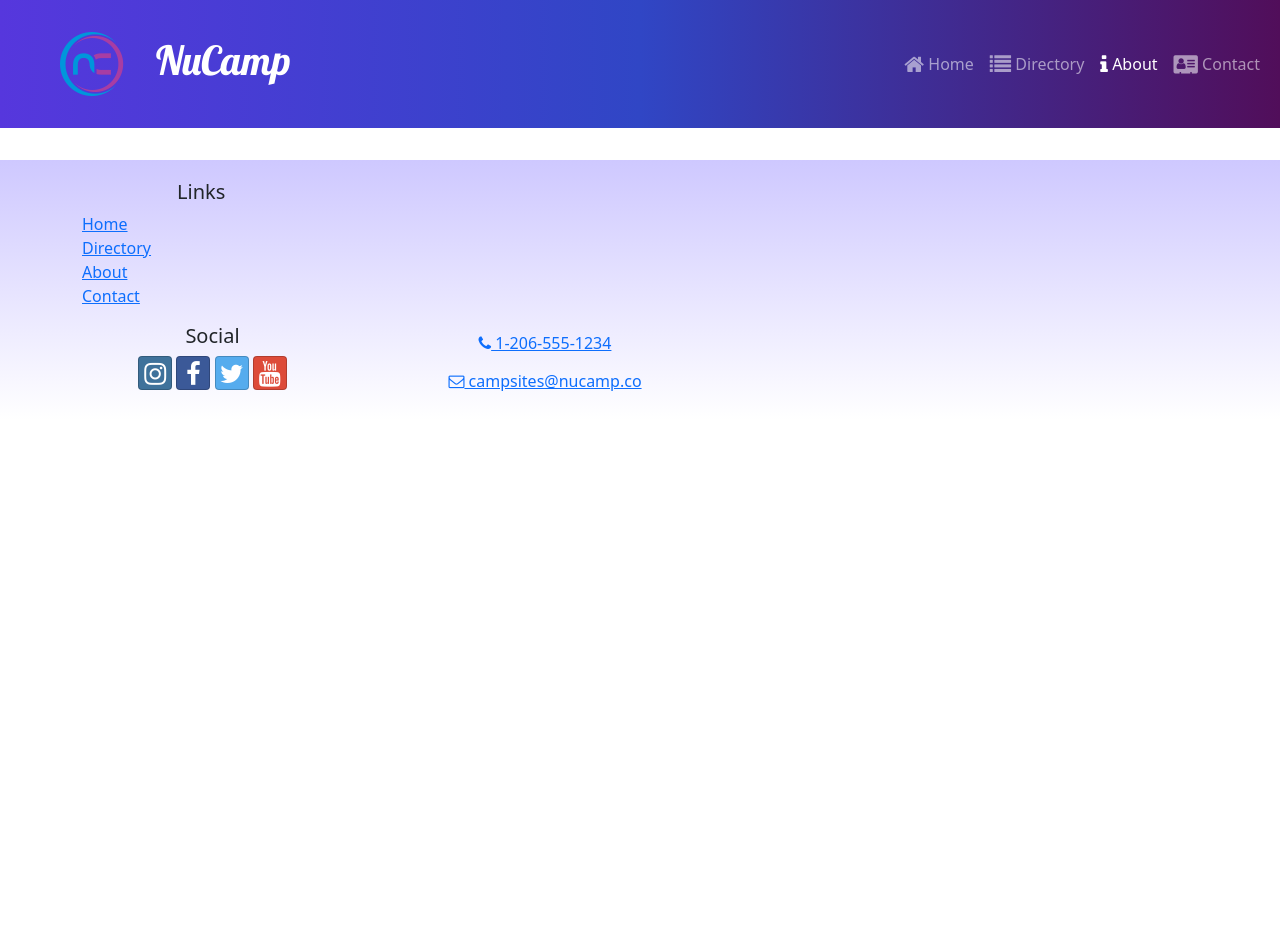
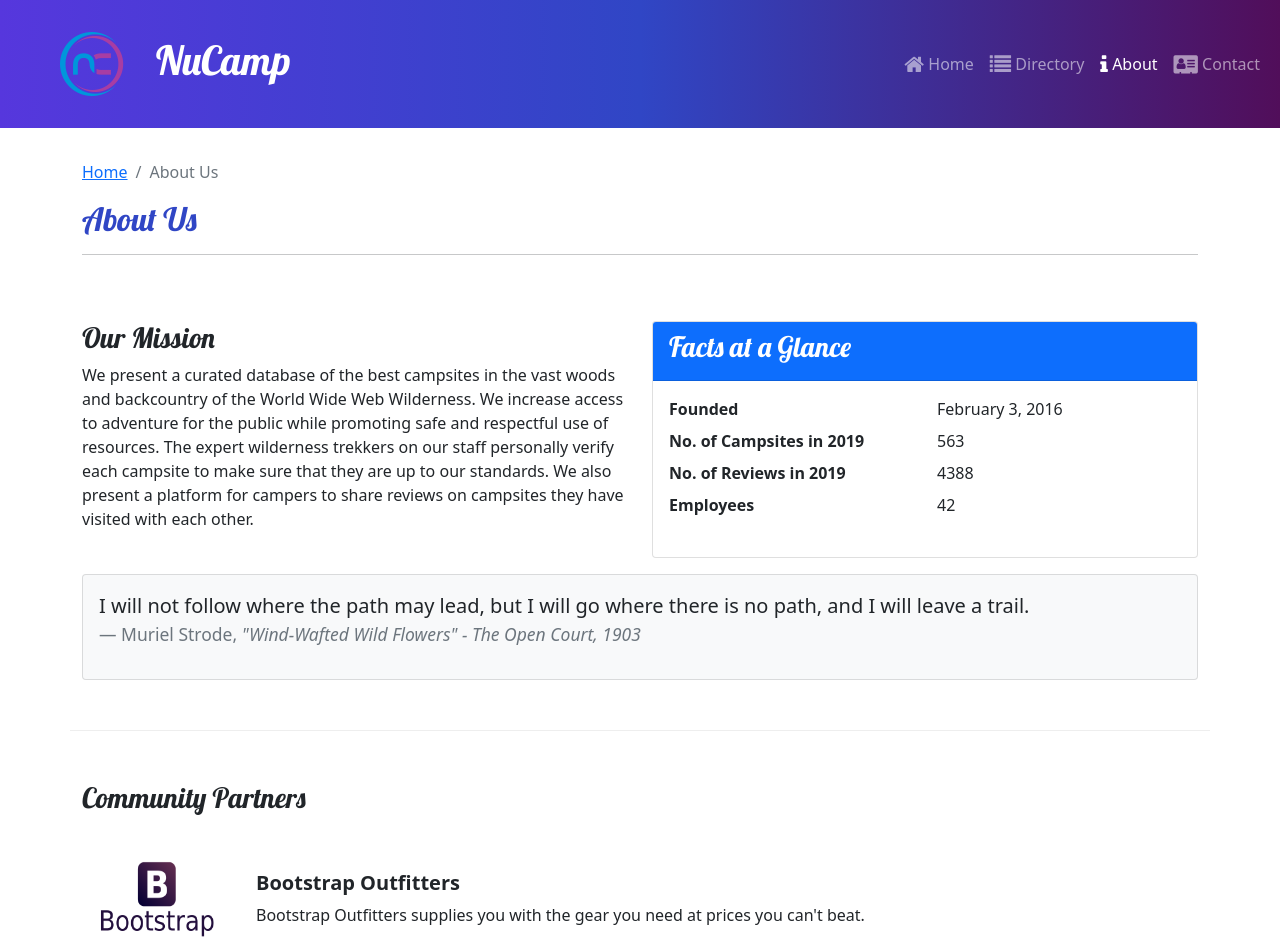
Before and after one commit to sruthiravindra/reactreduxapp1, a React (Create React App) app: page /about in a window 1280 px wide. Shown: the top 952 px of the page. Before the commit the page ends 800 px from the top, so only its background shows below. Built offline with nearby package versions, Linux system fonts and the light colour scheme.

Commit message:
AnimatedDisplayCard

```diff
--- a/src/App.js
+++ b/src/App.js
@@ -1,14 +1,12 @@
 import { Routes, Route } from 'react-router-dom';
 import ContactPage from './pages/ContactPage';
 import HomePage from './pages/HomePage';
-import { Counter } from './features/counter/Counter';
-import CampsiteCard from './features/campsites/CampsiteCard.js';
-import { CAMPSITES } from './app/shared/CAMPSITES';
 import CampsitesDirectoryPage from './pages/CampsitesDirectoryPage';
 import CampsiteDetailPage from './pages/CampsiteDetailPage';
 import Header from './components/Header';
 import Footer from './components/Footer';
 import './App.css';
+import AboutPage from './pages/AboutPage';
 
 function App() {
   return (
@@ -16,6 +14,7 @@
       <Header />
       <Routes>
         <Route path='/' element={<HomePage />}></Route>
+        <Route path='about' element={<AboutPage/>}></Route>
         <Route path='contact' element={<ContactPage/>}></Route>
         <Route path='directory' element={<CampsitesDirectoryPage/>}></Route>
         <Route path='directory/:campsiteId' element={<CampsiteDetailPage/>}></Route>
--- /dev/null
+++ b/src/features/display/AnimatedDisplayCard.js
@@ -0,0 +1,31 @@
+import { Card, CardImg, CardText, CardBody, CardTitle } from "reactstrap";
+import { useState, useEffect } from "react";
+import { useSpring, animated } from "react-spring";
+
+const AnimatedDisplayCard = ({ item }) => {
+    const { image, name, description } = item;
+
+    const [toggle, setToggle] = useState(false);
+    const animatedStyle = useSpring({
+        opacity: toggle ? 1 : 0,
+        transform: toggle ? 'scale(1,1)' : 'scale(1,0)',
+        config: { duration: 500 }
+    })
+
+    useEffect(() => {
+        setToggle(true);
+    }, []);
+    return (
+        <animated.div style={animatedStyle}>
+            <Card>
+                <CardImg src={image} alt={name} />
+                <CardBody>
+                    <CardTitle>{name}</CardTitle>
+                    <CardText>{description}</CardText>
+                </CardBody>
+            </Card>
+        </animated.div>
+    )
+}
+
+export default AnimatedDisplayCard;
--- a/src/features/display/DisplayList.js
+++ b/src/features/display/DisplayList.js
@@ -1,20 +1,24 @@
 import { Col, Row } from "reactstrap";
-import DisplayCard from './DisplayCard';
+//import DisplayCard from './DisplayCard';
 import { selectFeaturdPromotions } from "../promotions/promotionsSlice";
 import { selectFeaturedCampsite } from "../campsites/campsitesSlice";
+import { selectFeaturedPartner } from "../partners/partnersSlice";
+import AnimatedDisplayCard from "./AnimatedDisplayCard";
 
 const DispayList = () => {
-    const items = [selectFeaturdPromotions(), selectFeaturedCampsite()]
-    return(
-            <Row>
-                {items.map((item, idx)=>{
-                    return(
+    const items = [selectFeaturdPromotions(), selectFeaturedCampsite(), selectFeaturedPartner()]
+    return (
+        <Row>
+            {items.map((item, idx) => {
+                return (
+                    item && (
                         <Col md className="m-1" key={idx}>
-                            <DisplayCard item={item}/>
+                            <AnimatedDisplayCard item={item} />
                         </Col>
                     )
-                })}
-            </Row>
+                )
+            })}
+        </Row>
     );
 }
 
--- /dev/null
+++ b/src/features/partners/Partner.js
@@ -0,0 +1,16 @@
+const Partner = ({partner}) => {
+    if(partner){
+        const {image,name,description} = partner;
+        return(
+            <>
+                <img src={image} alt={name} style={{ width: '150px' }}/>
+                <div className='m-4'>
+                    <h5 className='fw-bold'>{name}</h5>
+                    {description}
+                </div>
+            </>
+        )
+    }
+    return null;
+}
+export default Partner;
--- /dev/null
+++ b/src/features/partners/PartnersList.js
@@ -0,0 +1,22 @@
+import { Col } from "reactstrap";
+import Partner from "./Partner";
+import {selectAllPartners} from './partnersSlice'
+
+const PartnersList = () =>{
+    const partners = selectAllPartners();
+    return(
+        <Col className='mt-4'>
+            {
+                partners.map((partner)=>{
+                    return(
+                        <div className='d-flex mb-5' key={partner.id}>
+                            <Partner partner={partner} />
+                        </div>
+                    )
+                })
+            }
+        </Col>
+    )
+}
+
+export default PartnersList;
--- /dev/null
+++ b/src/features/partners/partnersSlice.js
@@ -0,0 +1,9 @@
+import {PARTNERS} from '../../app/shared/PARTNERS';
+
+export const selectAllPartners = () =>{
+    return PARTNERS;
+}
+
+export const selectFeaturedPartner = ()=>{
+    return PARTNERS.find((partner) => partner.featured)
+}
--- /dev/null
+++ b/src/pages/AboutPage.js
@@ -0,0 +1,77 @@
+import { Row, Col, Container, Card, CardBody, CardHeader } from "reactstrap";
+import SubHeader from "../components/SubHeader";
+import PartnersList from "../features/partners/PartnersList";
+
+const AboutPage = () => {
+    return (
+        <Container>
+            <SubHeader current='About Us'/>
+            <Row className="row-content">
+                <Col sm="6">
+                    <h3>
+                        Our Mission
+                    </h3>
+                    <p>
+                        We present a curated database of the best campsites in the
+                        vast woods and backcountry of the World Wide Web Wilderness.
+                        We increase access to adventure for the public while
+                        promoting safe and respectful use of resources. The expert
+                        wilderness trekkers on our staff personally verify each
+                        campsite to make sure that they are up to our standards. We
+                        also present a platform for campers to share reviews on
+                        campsites they have visited with each other.
+                    </p>
+                </Col>
+                <Col sm="6">
+                    <Card>
+                        <CardHeader className='bg-primary text-white'>
+                            <h3>Facts at a Glance</h3>
+                        </CardHeader>
+                        <CardBody>
+                            <dl className='row'>
+                                <dt className='col-6'>Founded</dt>
+                                <dd className='col-6'>February 3, 2016</dd>
+                                <dt className='col-6'>No. of Campsites in 2019</dt>
+                                <dd className='col-6'>563</dd>
+                                <dt className='col-6'>No. of Reviews in 2019</dt>
+                                <dd className='col-6'>4388</dd>
+                                <dt className='col-6'>Employees</dt>
+                                <dd className='col-6'>42</dd>
+                            </dl>
+                        </CardBody>
+                    </Card>
+                </Col>
+                <Col>
+                    <Card className='bg-light mt-3'>
+                        <CardBody>
+                            <blockquote className='blockquote'>
+                                <p>
+                                    I will not follow where the path may lead, but I
+                                    will go where there is no path, and I will leave
+                                    a trail.
+                                </p>
+                                <footer className='blockquote-footer'>
+                                    Muriel Strode,{' '}
+                                    <cite title='Source Title'>
+                                        "Wind-Wafted Wild Flowers" - The Open Court,
+                                        1903
+                                    </cite>
+                                </footer>
+                            </blockquote>
+                        </CardBody>
+                    </Card>
+                </Col>
+            </Row>
+            <Row className="row-content">
+                <Col xs='12'>
+                    <h3>
+                    Community Partners
+                    </h3>
+                </Col>
+                <PartnersList/>
+            </Row>
+        </Container>
+    );
+}
+
+export default AboutPage;
```
